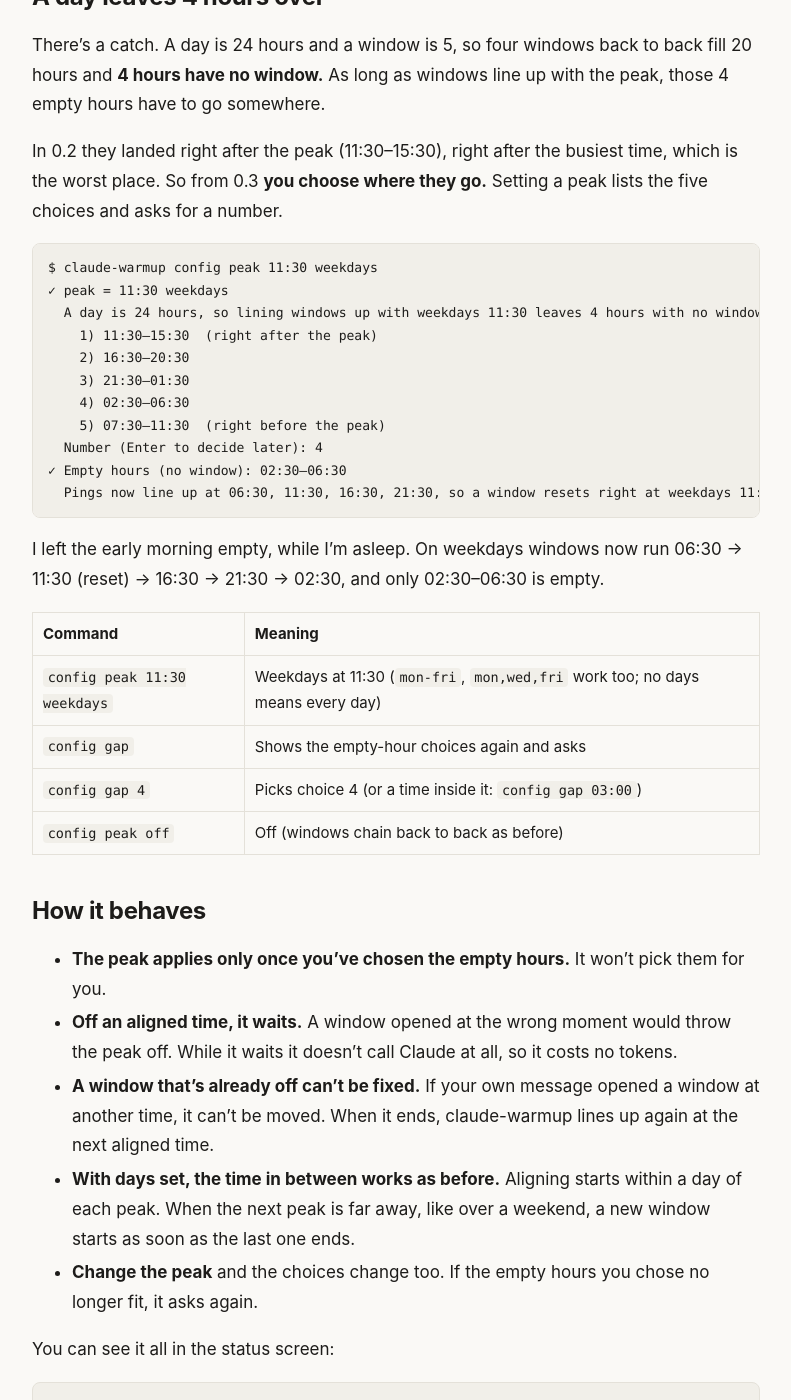
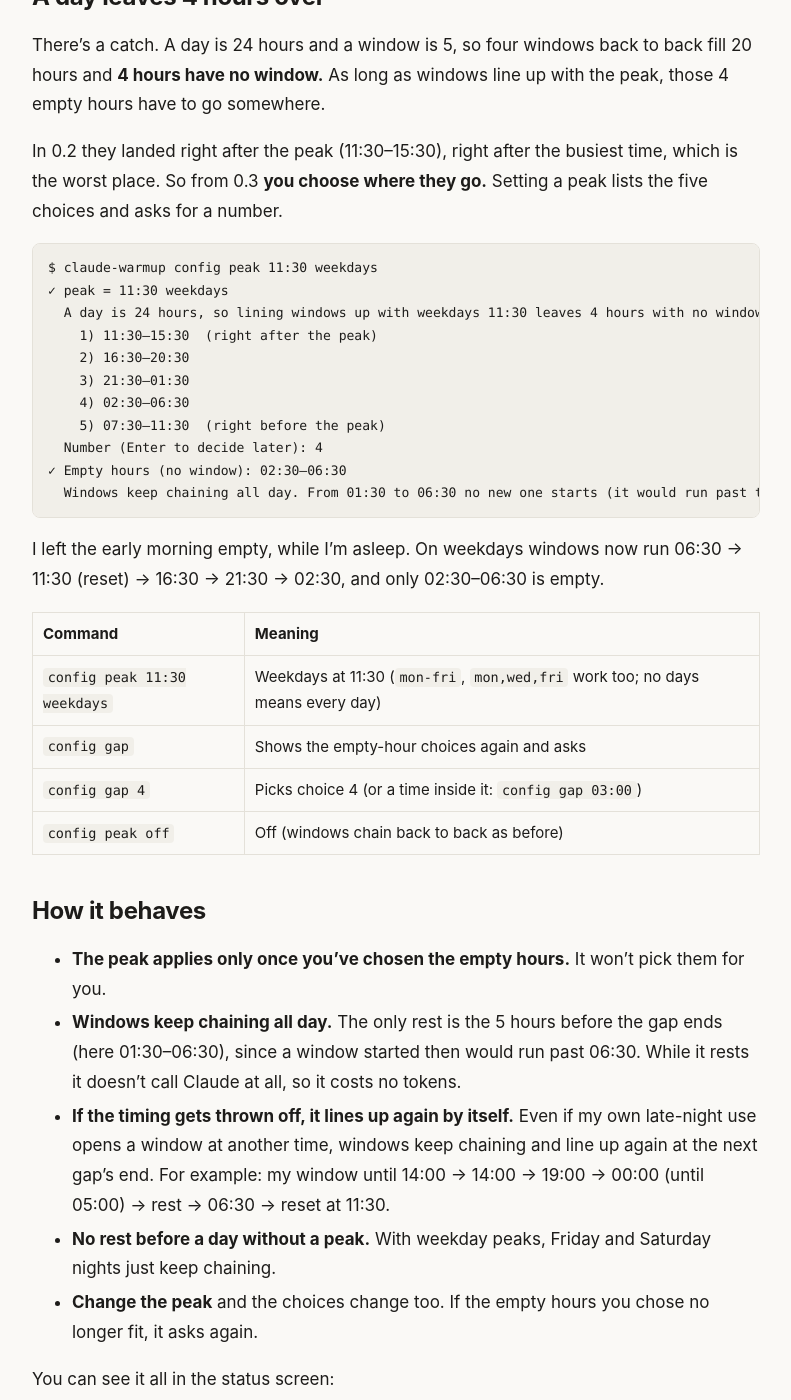
Before and after one commit to jungtaejoon/blog, a Jekyll site: the page built from en/_posts/2026-11-12-claude-warmup-peak-time.md, in a window 1280 px wide and 1400 px high, scrolled down 756 px. Shown: the whole window, without its empty margins (244-1035 px from the left). Built offline with Jekyll 4.4.1, drawn with Linux system fonts in a browser that asks for light colours; some of the changed text lies outside the part shown.

Commit message:
Update the peak time post for 0.3.1 (windows keep chaining)
Co-Authored-By: Claude Opus 5.5 <noreply@anthropic.com>

````diff
--- a/en/_posts/2026-11-12-claude-warmup-peak-time.md
+++ b/en/_posts/2026-11-12-claude-warmup-peak-time.md
@@ -32,7 +32,7 @@ $ claude-warmup config peak 11:30 weekdays
     5) 07:30–11:30  (right before the peak)
   Number (Enter to decide later): 4
 ✓ Empty hours (no window): 02:30–06:30
-  Pings now line up at 06:30, 11:30, 16:30, 21:30, so a window resets right at weekdays 11:30.
+  Windows keep chaining all day. From 01:30 to 06:30 no new one starts (it would run past the gap), and at 06:30 one starts that resets right at weekdays 11:30.
 ```
 
 I left the early morning empty, while I'm asleep. On weekdays windows now run 06:30 → 11:30 (reset) → 16:30 → 21:30 → 02:30, and only 02:30–06:30 is empty.
@@ -47,9 +47,9 @@ I left the early morning empty, while I'm asleep. On weekdays windows now run 06
 ## How it behaves
 
 - **The peak applies only once you've chosen the empty hours.** It won't pick them for you.
-- **Off an aligned time, it waits.** A window opened at the wrong moment would throw the peak off. While it waits it doesn't call Claude at all, so it costs no tokens.
-- **A window that's already off can't be fixed.** If your own message opened a window at another time, it can't be moved. When it ends, claude-warmup lines up again at the next aligned time.
-- **With days set, the time in between works as before.** Aligning starts within a day of each peak. When the next peak is far away, like over a weekend, a new window starts as soon as the last one ends.
+- **Windows keep chaining all day.** The only rest is the 5 hours before the gap ends (here 01:30–06:30), since a window started then would run past 06:30. While it rests it doesn't call Claude at all, so it costs no tokens.
+- **If the timing gets thrown off, it lines up again by itself.** Even if my own late-night use opens a window at another time, windows keep chaining and line up again at the next gap's end. For example: my window until 14:00 → 14:00 → 19:00 → 00:00 (until 05:00) → rest → 06:30 → reset at 11:30.
+- **No rest before a day without a peak.** With weekday peaks, Friday and Saturday nights just keep chaining.
 - **Change the peak** and the choices change too. If the empty hours you chose no longer fit, it asks again.
 
 You can see it all in the status screen:
@@ -57,10 +57,12 @@ You can see it all in the status screen:
 ```
 Auto warm-up
   Schedule    06:00–23:00 · every day
-  Peak time   weekdays 11:30 · pings lined up at 06:30, 11:30, 16:30, 21:30
+  Peak time   weekdays 11:30 · windows chain all day; none starts 01:30–06:30, then one starts at 06:30 to end at the peak
   Gap         02:30–06:30
-  Next ping   ~16:25, lined up so a window resets at tomorrow 11:30
+  Next ping   ~14:00, right after the current window resets
 ```
+
+> **Fixed on 11/16 (0.3.1):** the first version pinged only at exact times and waited in between. So when my own late-night window ran past an aligned time, there was no window for hours, and a bug left the weekend from Friday afternoon to Sunday empty. Now it chains as above and rests only right before the gap.
 
 ## How to update
 
````
Also changed, not shown: other parts of en/_posts/2026-11-12-claude-warmup-peak-time.md (+1 -1 lines), _posts/2026-11-12-claude-warmup-peak-time.md (+9 -7 lines).
